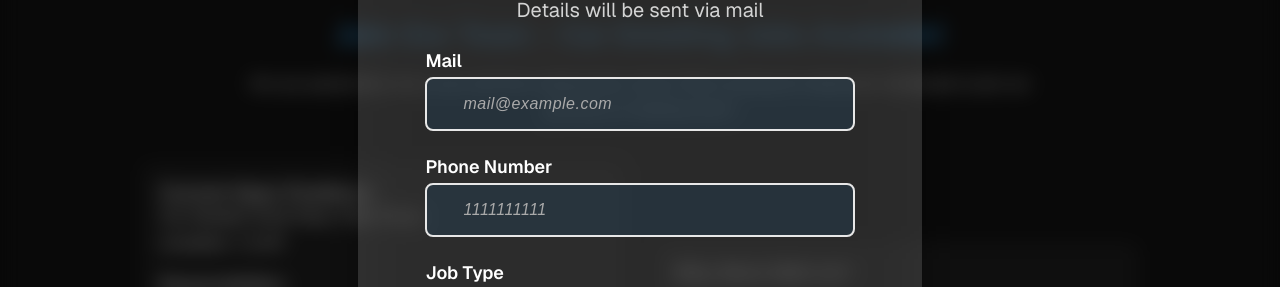
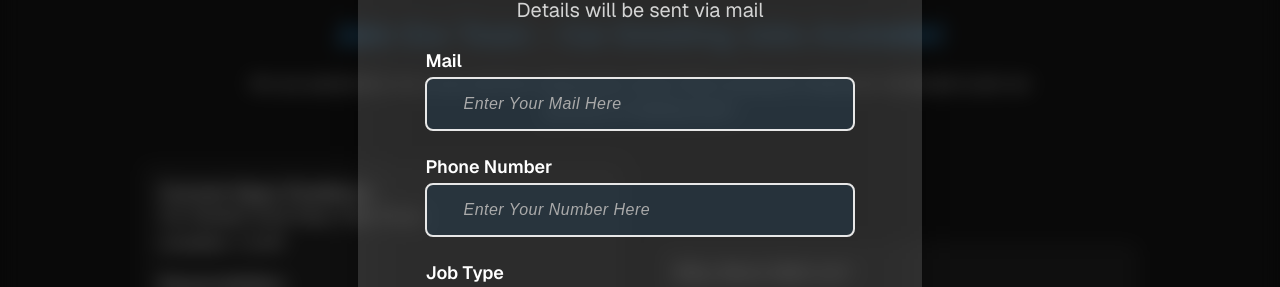
Before and after one commit to sachin9345/finalflash, a React (Vite) app: page /careers in a window 1280 px wide. Both pictures are taken after a click on the button "Apply Now". Shown: the part 233-520 px from the top of the page. Built offline with nearby package versions, Linux system fonts and the light colour scheme.

Commit message:
Update Apply.jsx

```diff
--- a/src/Components/Careers/Applynow/Apply.jsx
+++ b/src/Components/Careers/Applynow/Apply.jsx
@@ -66,7 +66,7 @@ const Apply = ({ onClose }) => {
                     type="email"
                     name="email"
                     className="Input-mail"
-                    placeholder="mail@example.com"
+                    placeholder="Enter Your Mail Here"
                     required
                   />
                 </div>
@@ -76,7 +76,7 @@ const Apply = ({ onClose }) => {
                     type="tel"
                     name="phone"
                     className="Input-contact"
-                    placeholder="1111111111"
+                    placeholder="Enter Your Number Here"
                     required
                   />
                 </div>
```
